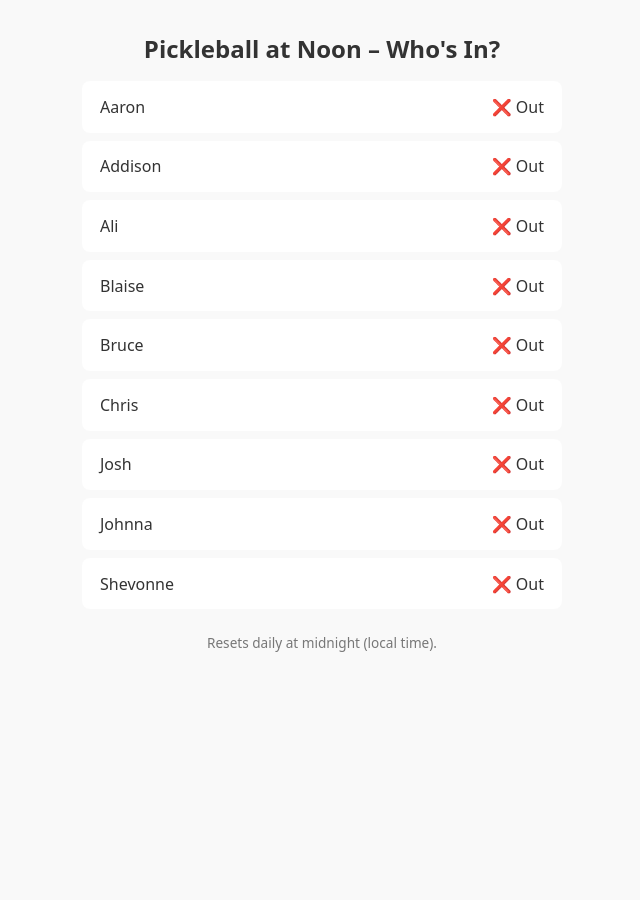
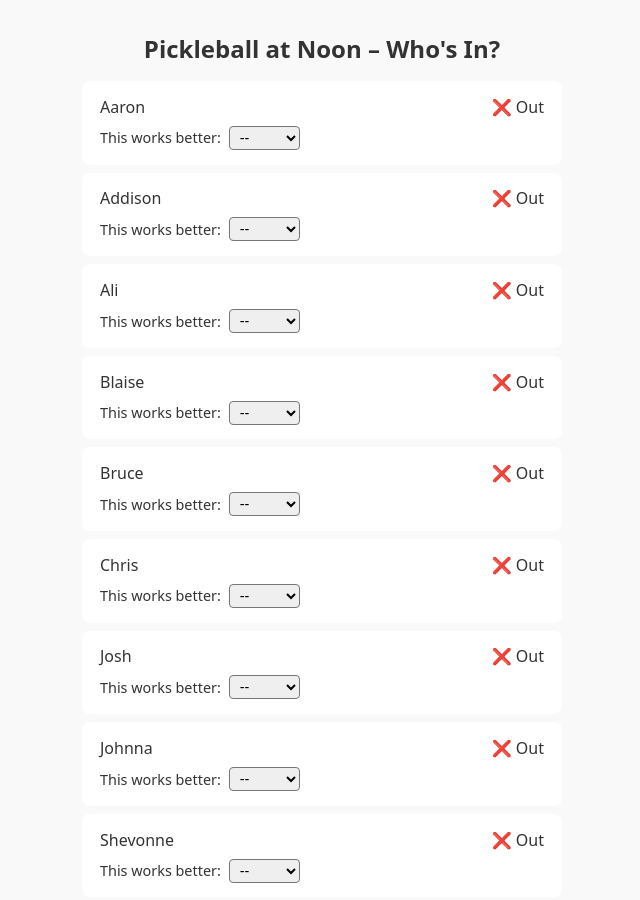
Before and after one commit to aliaunal/pickleball, a plain HTML site: page index.html in a window 1280 px wide. Shown: the top 900 px of the page, without its empty margins (318-958 px from the left). Before the commit the page ends 800 px from the top, so only its background shows below. Drawn offline with Linux system fonts and the light colour scheme.

Commit message:
Update index.html

```diff
--- a/index.html
+++ b/index.html
@@ -40,8 +40,7 @@
       padding: 0.8rem 1rem;
       border-radius: 8px;
       display: flex;
-      justify-content: space-between;
-      align-items: center;
+      flex-direction: column;
       cursor: pointer;
       border: 2px solid transparent;
       transition: background 0.2s, border 0.2s;
@@ -52,8 +51,25 @@
       border-color: var(--green);
     }
 
-    li span {
-      font-size: 1rem;
+    .name-row {
+      display: flex;
+      justify-content: space-between;
+      align-items: center;
+      width: 100%;
+    }
+
+    .alt-time {
+      margin-top: 0.5rem;
+      font-size: 0.9rem;
+      display: flex;
+      align-items: center;
+      gap: 0.5rem;
+    }
+
+    select {
+      padding: 2px 6px;
+      border-radius: 4px;
+      font-size: 0.9rem;
     }
 
     #reset-note {
@@ -74,20 +90,51 @@
     const today = new Date().toDateString();
     const STORAGE_KEY = "pickleball_" + today;
 
+    let availability = JSON.parse(localStorage.getItem(STORAGE_KEY)) || {};
+
     const list = document.getElementById("playerList");
-    let availability = JSON.parse(localStorage.getItem(STORAGE_KEY)) || {};
 
     function render() {
       list.innerHTML = '';
       players.forEach(name => {
+        const isAvailable = availability[name]?.in || false;
+        const altTime = availability[name]?.alt || "";
+
         const li = document.createElement("li");
-        li.className = availability[name] ? "available" : "";
-        li.innerHTML = `<span>${name}</span><span>${availability[name] ? "✅ In" : "❌ Out"}</span>`;
+        li.className = isAvailable ? "available" : "";
+
+        const nameRow = document.createElement("div");
+        nameRow.className = "name-row";
+        nameRow.innerHTML = `<span>${name}</span><span>${isAvailable ? "✅ In" : "❌ Out"}</span>`;
+
+        const altTimeRow = document.createElement("div");
+        altTimeRow.className = "alt-time";
+        altTimeRow.innerHTML = `
+          <label>This works better:</label>
+          <select>
+            <option value="">--</option>
+            <option value="11:30" ${altTime === "11:30" ? "selected" : ""}>11:30</option>
+            <option value="12:30" ${altTime === "12:30" ? "selected" : ""}>12:30</option>
+          </select>`;
+
+        // Toggle on name click
         li.onclick = () => {
-          availability[name] = !availability[name];
+          availability[name] = availability[name] || {};
+          availability[name].in = !availability[name].in;
           localStorage.setItem(STORAGE_KEY, JSON.stringify(availability));
           render();
         };
+
+        // Stop event propagation for select dropdown
+        altTimeRow.querySelector("select").onchange = (e) => {
+          e.stopPropagation();
+          availability[name] = availability[name] || {};
+          availability[name].alt = e.target.value;
+          localStorage.setItem(STORAGE_KEY, JSON.stringify(availability));
+        };
+
+        li.appendChild(nameRow);
+        li.appendChild(altTimeRow);
         list.appendChild(li);
       });
     }
```
